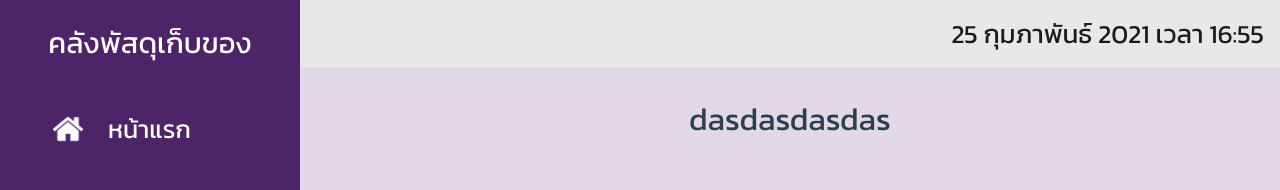
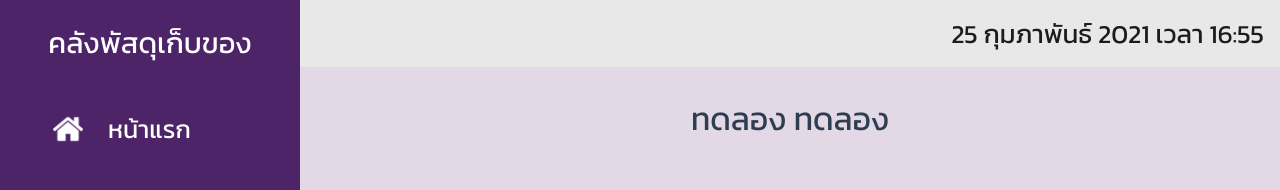
Before and after one commit to phuriput44/VBAC-Stock-Web, a Vue app: page /home/main in a window 1280 px wide. Shown: the top 190 px of the page. Built offline with nearby package versions, Linux system fonts and the light colour scheme.

Commit message:
Update homeMain.vue

```diff
--- a/src/views/Menu/homeMain.vue
+++ b/src/views/Menu/homeMain.vue
@@ -1,6 +1,6 @@
 <template>
     <div>
-<h2>dasdasdasdas</h2>
+<h2>ทดลอง ทดลอง</h2>
     </div>
 </template>
 
```
